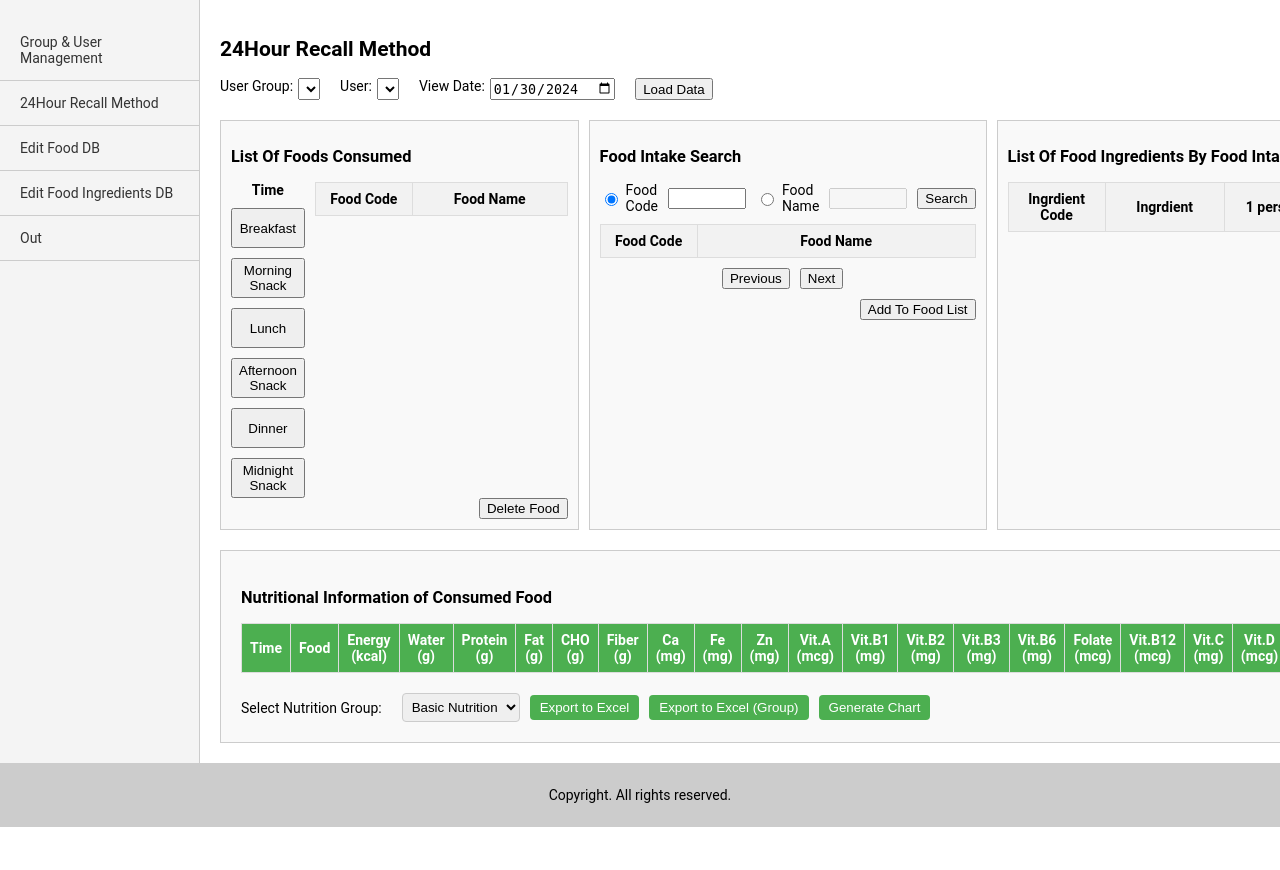
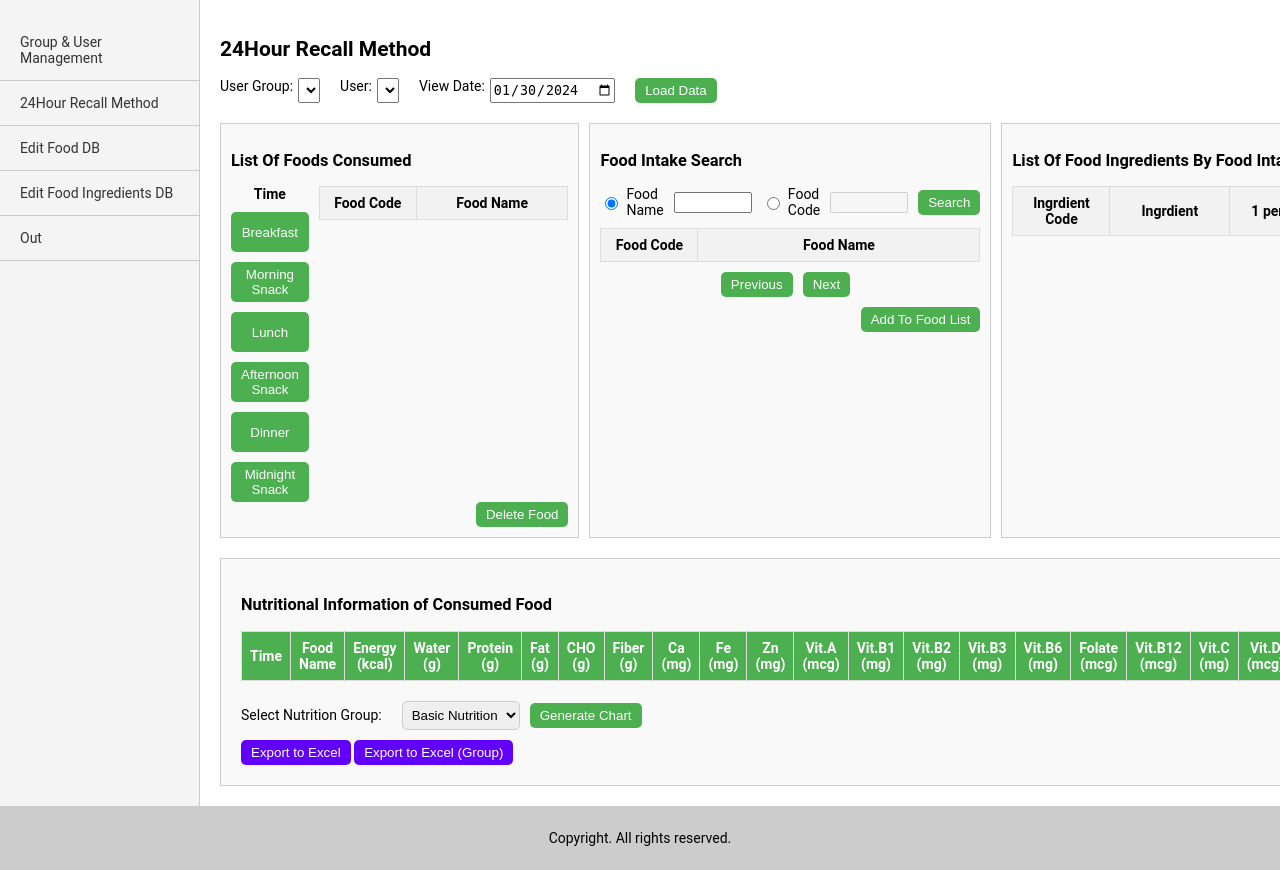
Before and after one commit to Park-HyeonJi/CambodiaNAS, a Flask app: page /24h in a window 1280 px wide. Shown: the part 91-961 px from the top of the page. Before the commit the page ends 918 px from the top, so only its background shows below. Run offline with Flask 3, Linux system fonts and the light colour scheme; a user stored in the database is signed in; lists and menus that the app fills with data are empty; some libraries are stand-ins or nearby versions.

Commit message:
design: 24h 디자인 수정사항 반영

```diff
--- a/static/24h.css
+++ b/static/24h.css
@@ -1,3 +1,12 @@
+button {
+    padding: 5px 10px;
+    border: none;
+    border-radius: 5px;
+    background-color: #4CAF50;
+    color: white;
+    cursor: pointer;
+}
+
 /* 1행: 그룹, 유저 설정 */
 .person-search {
     display: flex;
@@ -171,17 +180,13 @@
 
 .nutrition-controls select {
     padding: 5px;
-    border-radius: 4px;
+    border-radius: 5px;
     border: 1px solid #ccc;
 }
 
-.nutrition-controls button {
-    padding: 5px 10px;
-    border: none;
-    border-radius: 4px;
-    background-color: #4CAF50;
-    color: white;
-    cursor: pointer;
+.export-excel button {
+    margin-top: 10px;
+    background-color: #6200ff;
 }
 
 .nutrition-controls button:hover {
--- a/templates/24h.html
+++ b/templates/24h.html
@@ -74,15 +74,15 @@
                     <h3>Food Intake Search</h3>
                     <div class="search-options">
                         <label>
-                            <input type="radio" name="searchType" value="code" checked onclick="toggleInputFields()">
+                            <input type="radio" name="searchType" value="name" checked onclick="toggleInputFields()">
+                            Food Name
+                        </label>
+                        <input type="text" id="nameInput" disabled>
+                        <label>
+                            <input type="radio" name="searchType" value="code" onclick="toggleInputFields()">
                             Food Code
                         </label>
                         <input type="text" id="codeInput">
-                        <label>
-                            <input type="radio" name="searchType" value="name" onclick="toggleInputFields()">
-                            Food Name
-                        </label>
-                        <input type="text" id="nameInput" disabled>
                         <button type="button" onclick="searchFood()">Search</button>
                     </div>
                     <div class="search-results">
@@ -136,7 +136,7 @@
                         <thead>
                             <tr style="text-align: center;">
                                 <th>Time</th>
-                                <th>Food</th>
+                                <th>Food Name</th>
                                 <th>Energy (kcal)</th>
                                 <th>Water (g)</th>
                                 <th>Protein (g)</th>
@@ -168,8 +168,6 @@
                         <option value="basic">Basic Nutrition</option>
                         <!-- Add more options as needed -->
                     </select>
-                    <button type="button" onclick="exportExcel()">Export to Excel</button>
-                    <button type="button" onclick="exportExcel()">Export to Excel (Group)</button>
                     <form id="chartForm" action="/runchart" method="post">
                         <input type="hidden" id="currentMealEnergy" name="currentMealEnergy">
                         <input type="hidden" id="currentMealProtein" name="currentMealProtein">
@@ -189,6 +187,10 @@
                         <button type="button" onclick="submitChartForm()">Generate Chart</button>
                     </form>
                 </div>
+                <div class="export-excel">
+                    <button type="button" onclick="exportExcel()">Export to Excel</button>
+                    <button type="button" onclick="exportExcel()">Export to Excel (Group)</button>
+                </div>
             </div>
         </div>
     </div>
```
